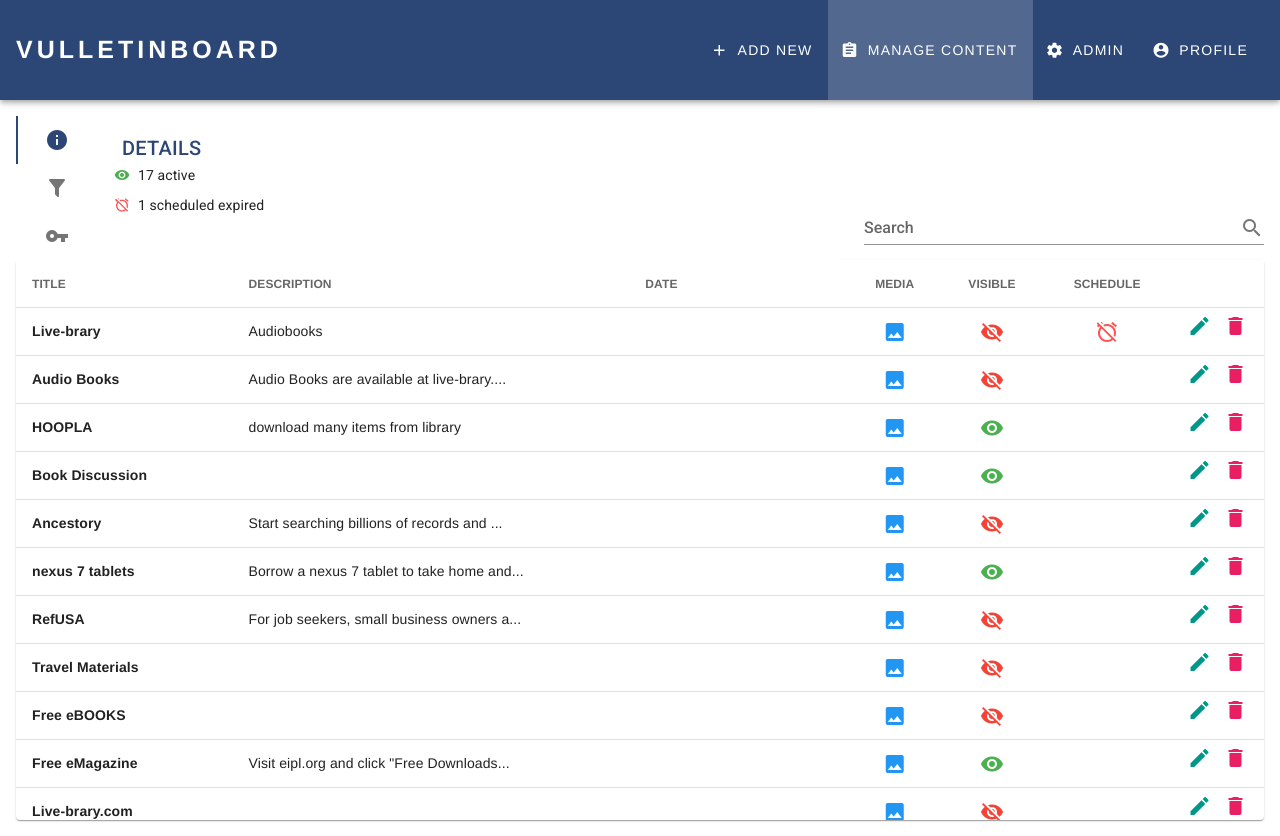
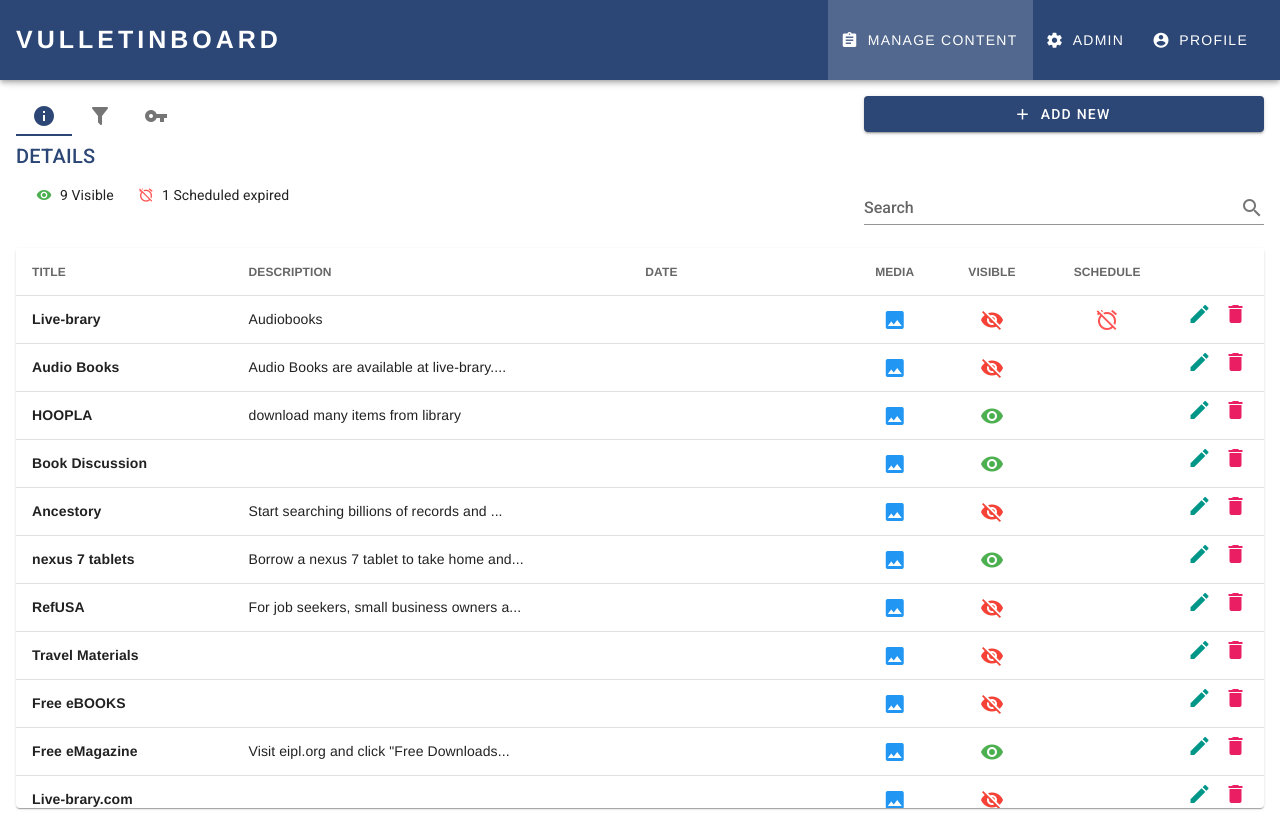
Before and after one commit to ThomasMorgani/Vulletinboard, a Vue app: page /manage in a window 1280 px wide. Built offline with nearby package versions, Linux system fonts and the light colour scheme.

Commit message:
ADD event filters ADD event info ADD event item statuses to data object

```diff
--- a/src/components/Header.vue
+++ b/src/components/Header.vue
@@ -1,12 +1,12 @@
 <template>
-  <v-app-bar app text color="primary" min-height="1" height="100" max-height="105">
+  <v-app-bar app text color="primary" min-height="1" height="80" max-height="105">
     <v-toolbar-title class="secondary--text logo" v-text="title"></v-toolbar-title>
     <!-- <template v-slot:img="{ props }">
       <v-img v-bind="props" contain position="left center" height="100%" min-height="100%" class="banner"></v-img>
     </template> -->
     <v-spacer></v-spacer>
     <v-toolbar-items>
-      <v-btn text class="secondary--text"> <v-icon left>mdi-plus</v-icon>Add New </v-btn>
+      <!-- <v-btn text class="secondary--text"> <v-icon left>mdi-plus</v-icon>Add New </v-btn> -->
       <v-btn text class="secondary--text" :to="{ name: 'Manage' }"> <v-icon left>mdi-clipboard-text</v-icon>Manage Content </v-btn>
       <v-btn text class="secondary--text"><v-icon left>mdi-cog</v-icon>ADMIN</v-btn>
       <v-menu bottom offset-y>
--- a/src/components/Management/Events.vue
+++ b/src/components/Management/Events.vue
@@ -4,25 +4,29 @@
       <v-row>
         <v-col cols="8">
           <v-card flat height="8rem" max-height="8rem">
-            <v-tabs vertical v-model="tabs">
-              <v-tab>
-                <v-icon left>
+            <v-tabs v-model="tabs" height="40">
+              <v-tab width="50">
+                <v-icon>
                   mdi-information
                 </v-icon>
               </v-tab>
               <v-tab>
-                <v-icon left>
-                  mdi-filter
-                </v-icon>
+                <v-badge :content="filtersCount" :value="filtersCount" color="green" top overlap>
+                  <v-icon>
+                    mdi-filter
+                  </v-icon>
+                </v-badge>
               </v-tab>
               <v-tab>
-                <v-icon left>
+                <v-icon>
                   mdi-key
                 </v-icon>
               </v-tab>
               <v-tabs-items v-model="tabs">
                 <v-tab-item key="info"><Info :counts="counts"></Info> </v-tab-item>
-                <v-tab-item key="filter">FILTER </v-tab-item>
+                <v-tab-item key="filter"
+                  ><Filters :filters="filters" :filtersCount="filtersCount" @filtersClear="onFiltersClear" @filterToggle="onFilterToggle" @></Filters>
+                </v-tab-item>
                 <v-tab-item key="legend">
                   <Legend></Legend>
                 </v-tab-item>
@@ -30,8 +34,12 @@
             </v-tabs>
           </v-card>
         </v-col>
-        <v-col class="d-flex align-end">
-          <v-text-field v-model="search" append-icon="mdi-magnify" label="Search" single-line hide-details clearable> </v-text-field>
+        <v-col>
+          <v-card flat height="8rem" max-height="8rem" class="d-flex align-content-space-between flex-wrap">
+            <v-btn block color="primary"> <v-icon left>mdi-plus </v-icon> ADD NEW </v-btn>
+
+            <v-text-field v-model="search" append-icon="mdi-magnify" label="Search" single-line hide-details clearable> </v-text-field>
+          </v-card>
         </v-col>
       </v-row>
     </v-card-title>
@@ -45,7 +53,7 @@
         :options="{ itemsPerPage: 10000 }"
         height="70vh"
         fixed-header
-        class="elevation-1"
+        class="elevation-1 mt-2"
       >
         <template v-slot:body="{ items }">
           <tbody>
@@ -60,8 +68,8 @@
                 </v-tooltip>
               </td>
 
-              <td class="text-left">
-                <font>{{ item.user_friendly_scheduled_date }} </font>
+              <td class="text-left" :class="item.isPastitemDate ? 'error--text' : ''">
+                {{ item.user_friendly_scheduled_date }}
               </td>
 
               <td class="text-center">
@@ -115,12 +123,39 @@
 <script>
   import items from '@/data/events.json'
   import Info from '@/components/Management/Info'
+  import Filters from '@/components/Management/Filters'
   import Legend from '@/components/Management/Legend'
   export default {
     name: 'itemstable',
-    components: { Info, Legend },
+    components: { Filters, Info, Legend },
     data: () => ({
-      loading: true,
+      filters: {
+        isActive: {
+          name: 'isActive',
+          label: 'Visible',
+          value: false,
+        },
+        isHidden: {
+          name: 'isHidden',
+          label: 'Hidden',
+          value: false,
+        },
+        isScheduleActive: {
+          name: 'isScheduleActive',
+          label: 'Schedule Active',
+          value: false,
+        },
+        isScheduleExpired: {
+          name: 'isScheduleExpired',
+          label: 'Schedule Expired',
+          value: false,
+        },
+        isSchedulePending: {
+          name: 'isSchedulePending',
+          label: 'Schedule Pending',
+          value: false,
+        },
+      },
       headers: [
         {
           text: 'TITLE',
@@ -136,6 +171,7 @@
         { text: '', value: 'visible', align: 'end', sortable: false },
       ],
       items: [],
+      loading: true,
       search: null,
       tabs: null,
     }),
@@ -167,9 +203,15 @@
         })
         return counts
       },
+      filtersCount() {
+        let count = 0
+        Object.values(this.filters).forEach(filter => filter.value && count++)
+        return count
+      },
       itemsList() {
-        return this.items.map(item => {
+        let list = this.items.map(item => {
           item.isActive = this.isActive(item)
+          item.isHidden = !item.isActive
           item.isPastitemDate = this.isPastitemDate(item)
           item.isScheduleActive = this.isScheduleActive(item)
           item.isScheduleExpired = this.isScheduleExpired(item)
@@ -177,6 +219,12 @@
           item.scheduleIconData = this.scheduleIcon(item)
           return item
         })
+        for (let filter in this.filters) {
+          if (this.filters[filter].value) {
+            list = [...list].filter(item => item[filter])
+          }
+        }
+        return list
       },
       now() {
         const currentDt = new Date()
@@ -214,7 +262,7 @@
         this.loading = false
       },
       isActive(item) {
-        return Boolean(item.visible)
+        return item.visible == true
       },
       isPastitemDate(item) {
         if (item.content_scheduled_date) {
@@ -248,6 +296,14 @@
         } else {
           return false
         }
+      },
+      onFiltersClear() {
+        for (let filter in this.filters) {
+          this.filters[filter].value = false
+        }
+      },
+      onFilterToggle(filter) {
+        this.filters[filter].value = !this.filters[filter].value
       },
       scheduleIcon(item) {
         if (
@@ -290,4 +346,8 @@
   }
 </script>
 
-<style lang="scss" scoped></style>
+<style lang="scss" scoped>
+  .v-tab {
+    min-width: unset;
+  }
+</style>
--- /dev/null
+++ b/src/components/Management/Filters.vue
@@ -0,0 +1,43 @@
+<template>
+  <v-card flat>
+    <v-card-title class="subheading primary--text pt-1 pb-2 pl-0 ">
+      FILTERS
+      <v-btn small text color="error" :disabled="filtersCount < 1" @click="$emit('filtersClear')" class="ml-2">
+        <v-icon left color="error">mdi-filter-off</v-icon> clear all</v-btn
+      ></v-card-title
+    >
+    <v-card-text>
+      <v-layout row wrap>
+        <v-col cols="4" lg="3" v-for="filter in filters" :key="filter.name" class="pa-0">
+          <v-checkbox :input-value="filter.value" dense hide-details @click="$emit('filterToggle', filter.name)" class="mt-1 checkbox">
+            <template v-slot:label>
+              {{ filter.label }}
+            </template>
+          </v-checkbox>
+        </v-col>
+      </v-layout>
+    </v-card-text>
+  </v-card>
+</template>
+
+<script>
+  export default {
+    name: 'itemFilters',
+    props: {
+      filters: {
+        type: Object,
+        required: true,
+      },
+      filtersCount: {
+        type: Number,
+        required: true,
+      },
+    },
+  }
+</script>
+
+<style lang="scss" scoped>
+  .checkbox {
+    word-break: break-word;
+  }
+</style>
--- a/src/components/Management/Info.vue
+++ b/src/components/Management/Info.vue
@@ -1,17 +1,14 @@
 <template>
   <v-card flat>
-    <v-card-title class="subheading primary--text pb-2">
+    <v-card-title class="subheading primary--text pt-1 pb-2 pl-0 ">
       DETAILS
     </v-card-title>
     <!-- <v-card :height="100"> -->
-    <v-card-text class="d-flex flex-column flex-wrap align-start justify-start">
-      <v-layout row wrap>
-        <v-col :cols="Object.values(countsDisplayed).length > 3 ? 6 : 12" v-for="item in countsDisplayed" :key="item.item" class="pa-1">
-          <v-sheet class="d-flex align-center justify-start mb-0"
+    <v-card-text class="d-flex  flex-wrap align-start justify-start">
+          <v-sheet  v-for="item in countsDisplayed" :key="item.item" class="d-flex align-center justify-start pa-1 mr-4"
             ><v-icon small :color="item.color" left> {{ item.icon }}</v-icon> {{ `${item.count} ${item.text}` }}</v-sheet
           >
-        </v-col>
-      </v-layout>
+        </v-sheet>
     </v-card-text>
   </v-card>
 </template>
@@ -48,27 +45,27 @@
         active: {
           color: 'success',
           icon: 'mdi-eye',
-          text: 'active ',
+          text: 'Visible ',
         },
         pastDate: {
           color: 'error',
           icon: 'mdi-timer-sand',
-          text: 'visible post event date',
+          text: 'Visible post event date',
         },
         scheduledActive: {
           color: 'success',
           icon: 'mdi-alarm-check',
-          text: 'scheduled active',
+          text: 'Scheduled active',
         },
         scheduledExpired: {
           color: 'error',
           icon: 'mdi-alarm-off',
-          text: 'scheduled expired',
+          text: 'Scheduled expired',
         },
         scheduledPending: {
           color: 'primary',
           icon: 'mdi-alarm',
-          text: 'scheduled pending',
+          text: 'Scheduled pending',
         },
       },
     }),
--- a/src/components/Management/Legend.vue
+++ b/src/components/Management/Legend.vue
@@ -1,6 +1,6 @@
 <template>
   <v-card flat>
-    <v-card-title class="subheading primary--text">
+    <v-card-title class="subheading primary--text pt-1 pb-2 pl-0 ">
       LEGEND
     </v-card-title>
     <!-- <v-card :height="100"> -->
```
